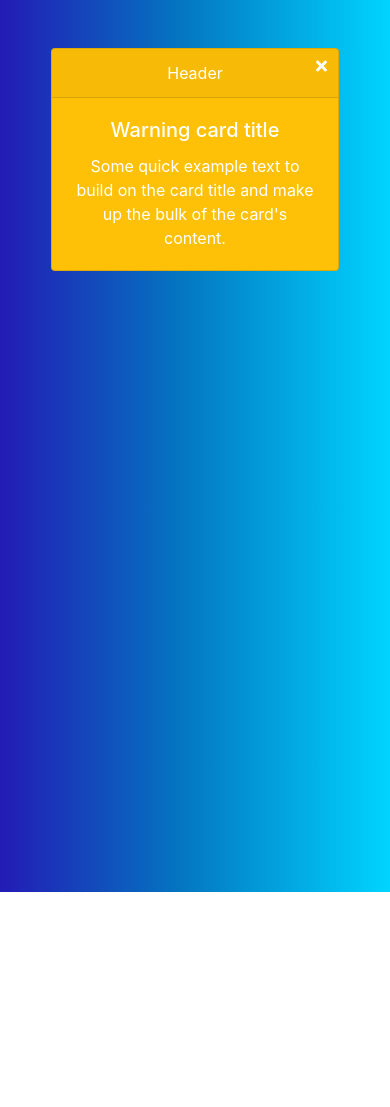
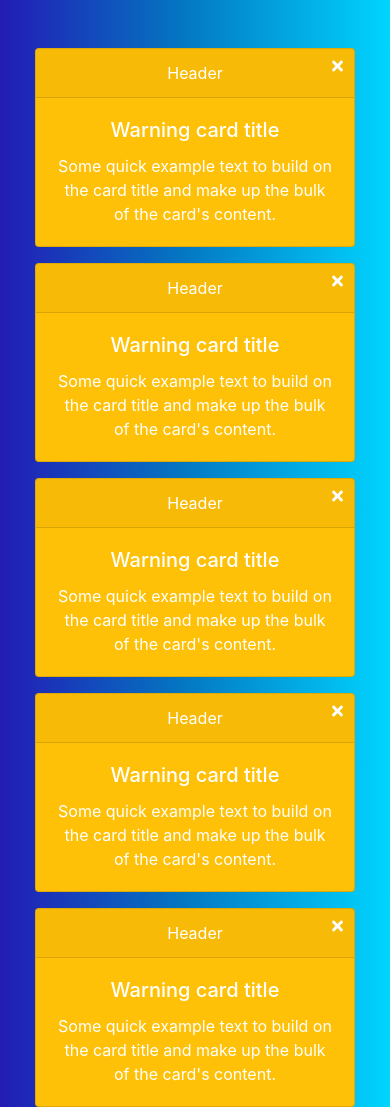
Before and after one commit to kpakula/noteapp-react, a React (Create React App) app: page /home in a window 390 px wide. Before the commit the page ends 892 px from the top, so only its background shows below. Built offline with nearby package versions, Linux system fonts and the light colour scheme.

Commit message:
Responsive view added

```diff
--- a/src/components/HomeView/HomeView.css
+++ b/src/components/HomeView/HomeView.css
@@ -1,7 +1,8 @@
 .customCard {
 
     /* min-width: 16rem; */
-    max-width: 18rem;
+    min-width: 12rem;
+    max-width: 20rem;
     position: relative;
 }
 
--- a/src/components/HomeView/HomeView.js
+++ b/src/components/HomeView/HomeView.js
@@ -9,6 +9,18 @@ export default function HomeView() {
       <Col xl={2} lg={3} md={4} sm={6} xs={12}>
         <Note />
       </Col>
+      <Col xl={2} lg={3} md={4} sm={6} xs={12}>
+        <Note />
+      </Col>
+      <Col xl={2} lg={3} md={4} sm={6} xs={12}>
+        <Note />
+      </Col>
+      <Col xl={2} lg={3} md={4} sm={6} xs={12}>
+        <Note />
+      </Col>
+      <Col xl={2} lg={3} md={4} sm={6} xs={12}>
+        <Note />
+      </Col>
     </div>
   );
 }
```
